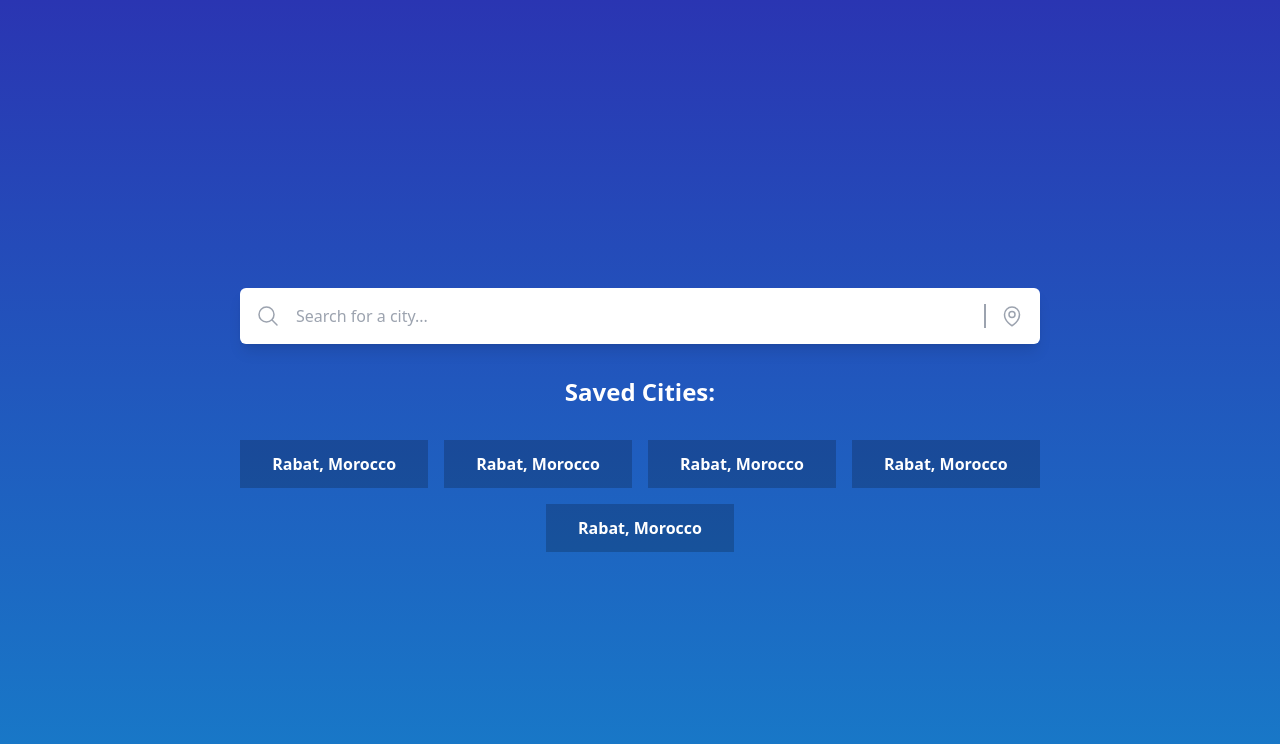
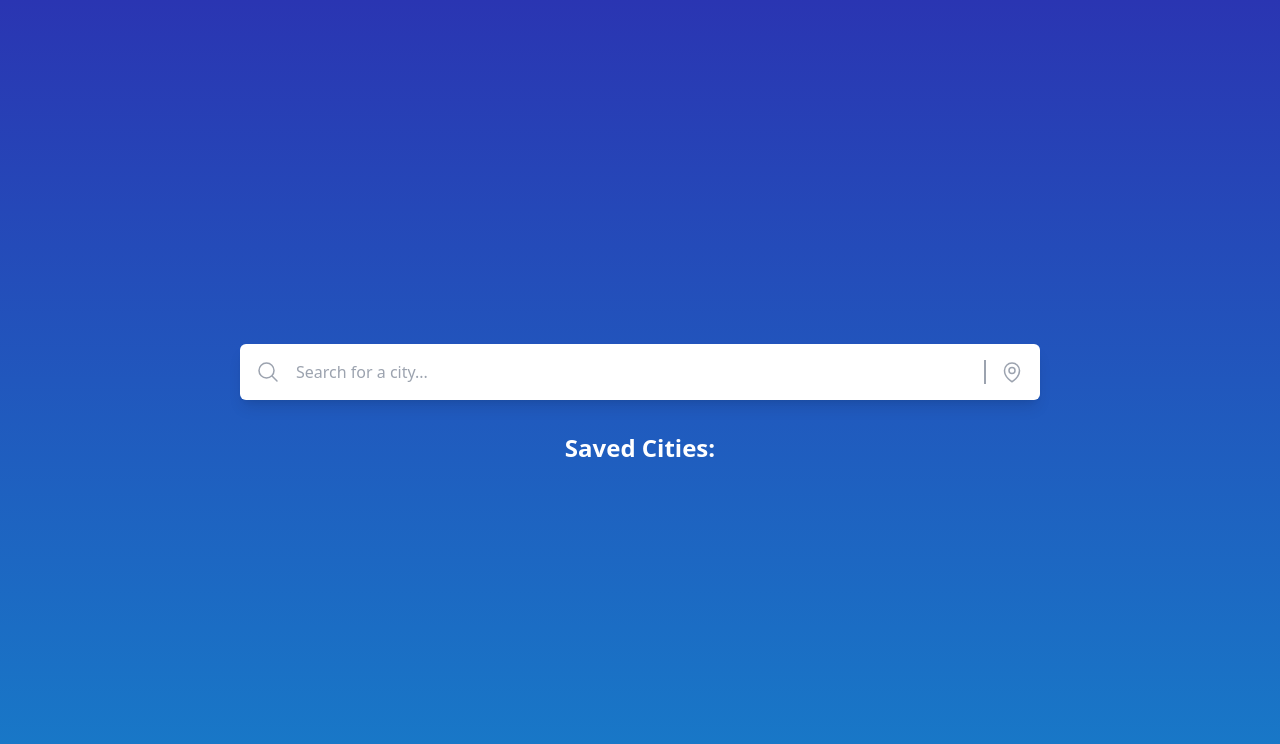
Before and after one commit to yasnbouz/weather-app, a Vue app: page / in a window 1280 px wide. Shown: the top 744 px of the page. Built offline with nearby package versions, Linux system fonts and the light colour scheme.

Commit message:
feat: add list cities

```diff
--- a/package.json
+++ b/package.json
@@ -25,7 +25,9 @@
     "@vueuse/core": "^10.1.2",
     "dayjs": "^1.11.7",
     "vue": "^3.3.2",
-    "vue-router": "^4.2.0"
+    "vue-router": "^4.2.0",
+    "vuex": "^4.0.2",
+    "vuex-persist": "^3.1.3"
   },
   "devDependencies": {
     "@playwright/test": "^1.33.0",
--- a/src/components/SearchForm.vue
+++ b/src/components/SearchForm.vue
@@ -3,9 +3,10 @@ import SearchIcon from '@/icons/SearchIcon.vue'
 import LocationIcon from '@/icons/LocationIcon.vue'
 import WeatherViewer from '@/components/WeatherViewer.vue'
 import useWeather from '@/composables/useWeather.js'
+import { useStore } from 'vuex'
+import { computed } from 'vue'
 
 const {
-  handleGeoLocationWeather,
   search,
   isLoading,
   isError,
@@ -13,8 +14,18 @@ const {
   data,
   current,
   upcoming,
-  hourly
+  hourly,
+  handleGeoLocationWeather,
+  handleSearchChange
 } = useWeather()
+const store = useStore()
+const cities = computed(() => store.state.cities)
+
+const filteredCities = computed(() => {
+  return cities.value
+    .map((city) => city.current.locationName)
+    .filter((city) => city.toLowerCase().includes(search.value.toLowerCase()))
+})
 </script>
 
 <template>
@@ -35,16 +46,27 @@ const {
           for="search"
           class="w-full px-4 gap-x-4 rounded-md grid items-center shadow-lg grid-cols-[min-content_minmax(100px,_1fr)_40px] bg-white"
         >
-          <SearchIcon />
+          <button
+            aria-label="enter your city"
+            @click="handleSearchChange"
+            class="text-gray-400 hover:text-green-500"
+          >
+            <SearchIcon />
+          </button>
           <input
             id="search"
             name="search"
             type="text"
+            @keydown.enter="handleSearchChange"
             v-model.trim="search"
             placeholder="Search for a city..."
             class="placeholder:text-gray-400 outline-0 py-4"
           />
-          <button type="button" @click="handleGeoLocationWeather">
+          <button
+            type="button"
+            @click="handleGeoLocationWeather"
+            class="text-gray-400 hover:text-green-500"
+          >
             <LocationIcon />
           </button>
         </label>
@@ -52,20 +74,12 @@ const {
         <section class="text-white">
           <h1 class="text-center py-8 text-2xl font-bold">Saved Cities:</h1>
           <ul class="flex flex-wrap gap-4 justify-center">
-            <li class="font-semibold select-none bg-black bg-opacity-20 px-8 py-3">
-              Rabat, Morocco
-            </li>
-            <li class="font-semibold select-none bg-black bg-opacity-20 px-8 py-3">
-              Rabat, Morocco
-            </li>
-            <li class="font-semibold select-none bg-black bg-opacity-20 px-8 py-3">
-              Rabat, Morocco
-            </li>
-            <li class="font-semibold select-none bg-black bg-opacity-20 px-8 py-3">
-              Rabat, Morocco
-            </li>
-            <li class="font-semibold select-none bg-black bg-opacity-20 px-8 py-3">
-              Rabat, Morocco
+            <li
+              v-for="city in filteredCities"
+              v-bind:key="city"
+              class="font-semibold select-none bg-black bg-opacity-20 px-8 py-3"
+            >
+              {{ city }}
             </li>
           </ul>
         </section>
--- a/src/components/WeatherViewer.vue
+++ b/src/components/WeatherViewer.vue
@@ -1,5 +1,6 @@
 <script lang="ts" setup>
-export interface WeatherData {
+import { useStore } from 'vuex'
+export interface IWeatherData {
   current: {
     date: string
     locationName: string
@@ -15,11 +16,22 @@ export interface WeatherData {
   hourly: any[]
   upcoming: any[]
 }
+const props = defineProps<{ weatherData: IWeatherData }>()
 
-defineProps<{ weatherData: WeatherData }>()
+const store = useStore()
+
+function saveLocation() {
+  store.commit('saveLocation', props.weatherData)
+}
 </script>
 <template>
   <main class="text-white">
+    <button
+      @click="saveLocation"
+      class="absolute right-0 uppercase top-0 bg-yellow-500 transition-colors hover:bg-yellow-600 text-md font-bold rounded-bl-xl rounded-br-xl text-black px-4 py-2"
+    >
+      save location
+    </button>
     <section>
       <h1 class="text-4xl font-bold py-2">{{ weatherData.current.locationName }}</h1>
       <p class="text-lg">{{ weatherData.current.date }}</p>
--- a/src/composables/useWeather.ts
+++ b/src/composables/useWeather.ts
@@ -5,18 +5,17 @@ import * as dayjs from 'dayjs'
 
 export default function useWeather() {
   const search = ref('')
-  const debouncedSearch = useDebounce(search, 1000)
   const coord = ref(null)
   const data = ref(null)
   const isLoading = ref(false)
   const isError = ref(false)
   const error = ref({})
 
-  watch(debouncedSearch, async (newSearch) => {
+  async function handleSearchChange() {
     try {
-      isLoading.value = true
-      if (debouncedSearch.value.length > 0) {
-        const result = await getWeatherDataBySearch({ search: newSearch })
+      if (search.value.length > 0) {
+        isLoading.value = true
+        const result = await getWeatherDataBySearch({ search: search.value })
         data.value = result
         isLoading.value = false
       }
@@ -26,7 +25,7 @@ export default function useWeather() {
       isLoading.value = false
       error.value = err
     }
-  })
+  }
   watch(
     () => coord.value,
     async (newCoord) => {
@@ -56,8 +55,8 @@ export default function useWeather() {
   }
   function generateLocationName() {
     let name = 'Your Location'
-    if (debouncedSearch.value) {
-      name = debouncedSearch.value
+    if (search.value) {
+      name = search.value
         .replace(/,/g, '')
         .split(' ')
         .map((word, i) =>
@@ -144,9 +143,9 @@ export default function useWeather() {
     })
   })
   return {
-    debouncedSearch,
     search,
     handleGeoLocationWeather,
+    handleSearchChange,
     isLoading,
     isError,
     error,
--- a/src/icons/LocationIcon.vue
+++ b/src/icons/LocationIcon.vue
@@ -6,7 +6,7 @@
       viewBox="0 0 24 24"
       stroke-width="1.5"
       stroke="currentColor"
-      class="w-6 h-6 justify-self-center text-gray-400"
+      class="w-6 h-6 justify-self-center"
       aria-hidden="true"
     >
       <path stroke-linecap="round" stroke-linejoin="round" d="M15 10.5a3 3 0 11-6 0 3 3 0 016 0z" />
--- a/src/icons/SearchIcon.vue
+++ b/src/icons/SearchIcon.vue
@@ -5,7 +5,7 @@
     viewBox="0 0 24 24"
     stroke-width="1.5"
     stroke="currentColor"
-    class="w-6 h-6 justify-self-start text-gray-400"
+    class="w-6 h-6 justify-self-start"
     aria-hidden="true"
   >
     <path
--- a/src/layouts/BaseLayout.vue
+++ b/src/layouts/BaseLayout.vue
@@ -1,5 +1,5 @@
 <template>
-  <div class="max-w-4xl mx-auto p-5 min-h-full">
+  <div class="max-w-4xl mx-auto p-5 relative min-h-full">
     <slot></slot>
   </div>
 </template>
--- a/src/main.ts
+++ b/src/main.ts
@@ -3,8 +3,10 @@ import './styles/base.css'
 import { createApp } from 'vue'
 import App from './App.vue'
 import router from './router'
+import { useCityStore } from './store/cities'
 const app = createApp(App)
 
+app.use(useCityStore)
 app.use(router)
 
 app.mount('#app')
--- /dev/null
+++ b/src/store/cities.ts
@@ -0,0 +1,44 @@
+import { createStore } from 'vuex'
+import VuexPersistence from 'vuex-persist'
+
+export interface IWeatherData {
+  current: {
+    date: string
+    locationName: string
+    temperature: { current: string; min: string; max: string }
+    wind: string
+    humidity: string
+    pressure: string
+    percipitation: string
+    iconURL: string
+    description: string
+    status: string
+  }
+  hourly: any[]
+  upcoming: any[]
+}
+interface State {
+  cities: IWeatherData[]
+}
+const vuexLocal = new VuexPersistence<State>({
+  storage: window.localStorage
+})
+
+export const useCityStore = createStore<State[]>({
+  state: {
+    cities: []
+  },
+  mutations: {
+    saveLocation(state, payload: IWeatherData) {
+      const location = payload.current.locationName
+      const founded = state.cities.find(
+        (city: IWeatherData) => city.current.locationName === location
+      )
+      if (!founded) {
+        state.cities.push(payload)
+      }
+    },
+    deleteLocation(state, payload) {}
+  },
+  plugins: [vuexLocal.plugin]
+})
```
Also changed, not shown: 1 other file (tests, documents, lock files or other folders).
